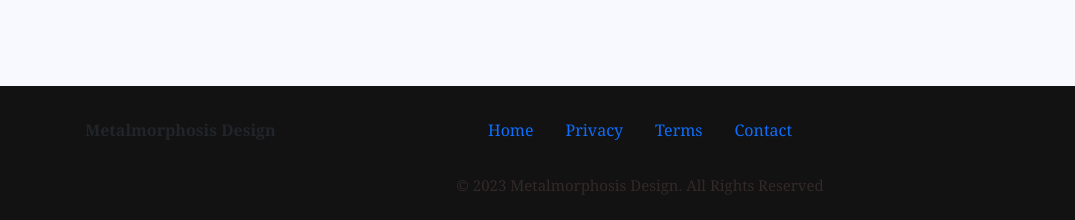
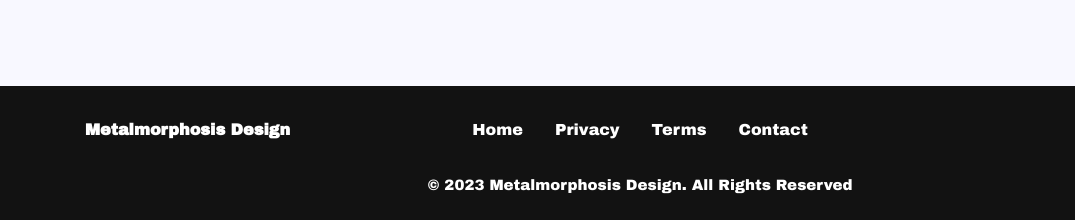
Before and after one commit to MetalmorphosisDesign/bands, a plain HTML site: page index.html in a window 1280 px wide. Shown: the part 7406-7626 px from the top of the page, 0-1075 px from the left. Drawn offline with Linux system fonts and the light colour scheme.

Commit message:
Update style.css

```diff
--- a/style.css
+++ b/style.css
@@ -243,6 +243,15 @@
         /* Adjust font size for devices wider than 360px */
     }
 }
+.footer-link {
+    font-family: 'Archivo Black', sans-serif;
+    color: #ffffff;
+    text-decoration: none;
+}
+.footer-link:hover {
+    color: #ffffff;
+    text-decoration: underline;
+}
 
 .newsletter-subscription .col-md-6:first-child {
     padding: 20px;
```
